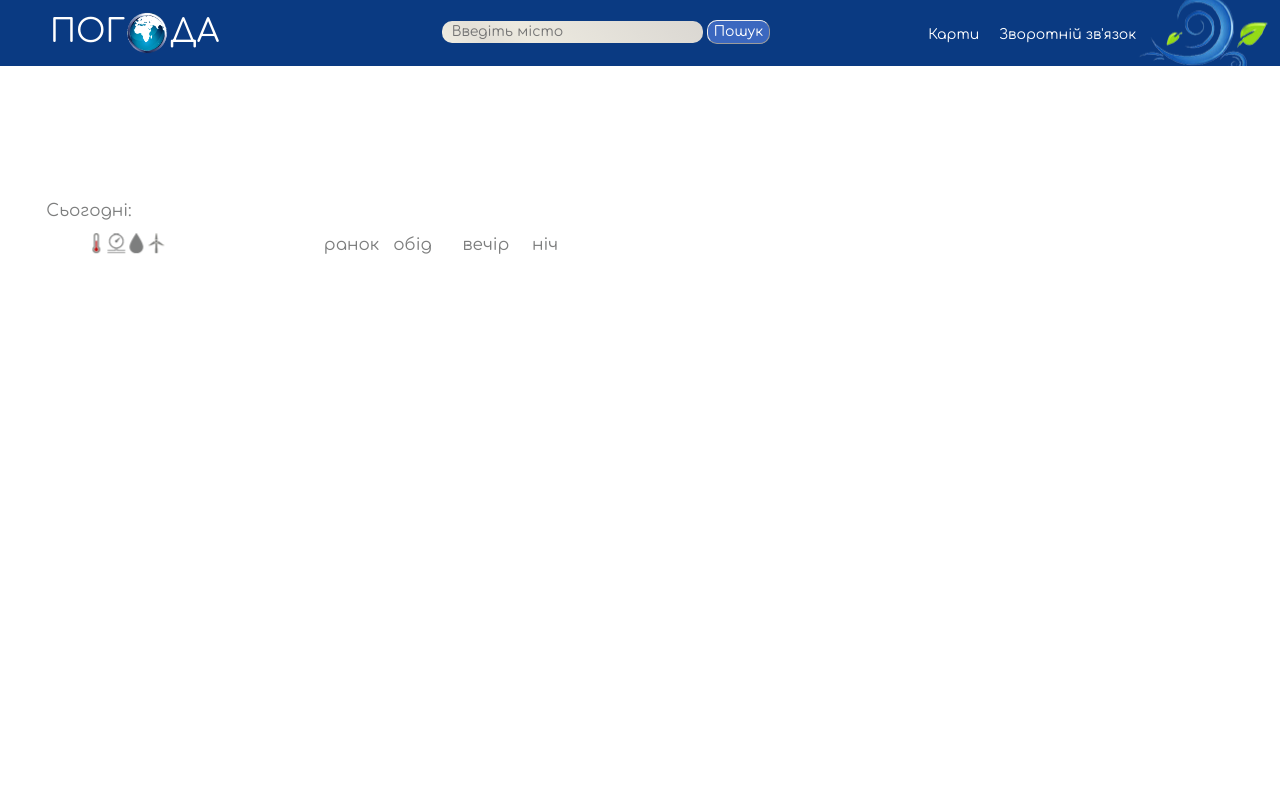
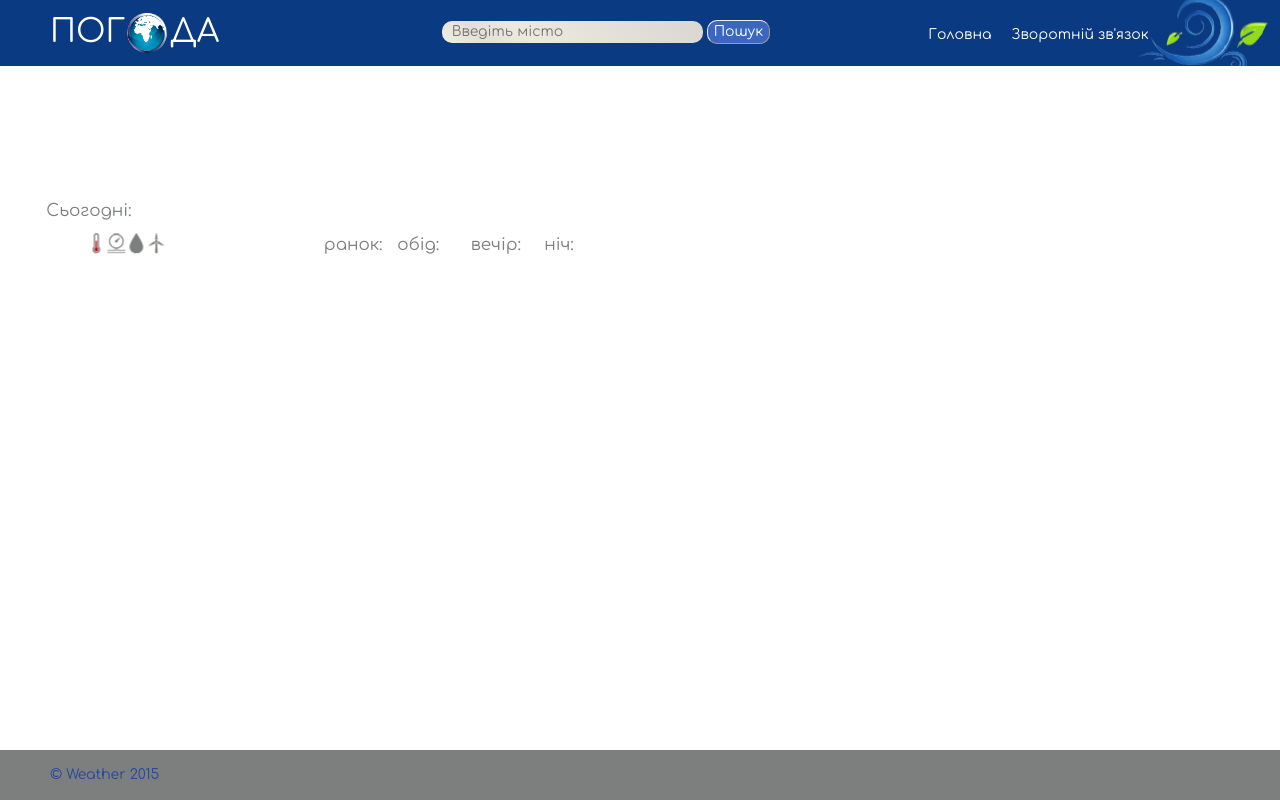
Before and after one commit to danafil/weatherApp, a plain HTML site: page index.html in a window 1280 px wide. Drawn offline with nearby package versions, Linux system fonts and the light colour scheme.

Commit message:
Fixed footer some script

```diff
--- a/css/stylesheets.css
+++ b/css/stylesheets.css
@@ -12,6 +12,16 @@ html, body {
 }
 body {
 	font-family: 'Comfortaa';
+}
+.wrapper {
+	height: 100%
+}
+.all {
+	min-height: 100%;
+	margin-bottom: -50px;
+}
+article {
+	padding-bottom: 50px;
 }
 header.header_group {
 	margin: 0;
@@ -157,16 +167,16 @@ div.today {
  	width: 20%;
  }
  #morning::before {
- 	content: "ранок ";
+ 	content: "ранок: ";
  }
  #noon::before {
- 	content: "обід ";
+ 	content: "обід: ";
  }
  #eve::before {
- 	content: "вечір ";
+ 	content: "вечір: ";
   }
  #night::before {
- 	content: "ніч ";
+ 	content: "ніч: ";
  }
  .horizontal {
 	width: 100%;
@@ -225,3 +235,9 @@ div.today {
 		padding: 0.4em;
 		font-size: 1.5em;
 }
+.last-element {
+	background-color: #7d7e7e;
+	color: #2847a3;
+	padding-left: 50px;
+	line-height: 50px;
+}
--- a/index.html
+++ b/index.html
@@ -10,6 +10,7 @@
 </head>
 <body>
 	<div class="wrapper">
+		<div class="all">
 			<header class="header_group row">
 				<h1 class="logo col-md-4">ПОГ<img src="images/logo.png" alt="o" width="45px"></img>ДА</h1>
 				<form class="col-md-4" action="#">
@@ -18,7 +19,7 @@
 				</form>
 				<nav class="top-menu col-md-4">
 			 		<ul class="menu">
-		 			<li><a href="#">Карти</a></li>
+			 			<li><a href="#">Головна</a></li>
 			 			<li><a href="#">Зворотній зв'язок</a></li>
 			 		</ul>
 			 	</nav>
@@ -27,7 +28,7 @@
 			 	<section class="forecast-wrapper">
 				 	<div class="row today">
 		 				<h2 class="city"><span id="location" ></span></h2>
-					<p>Сьогодні: <span id="today-icon"></span><p>
+						<p>Сьогодні:<span id="today-date"></span><span id="today-icon"></span><p>
 						<ul class="condition-today">
 							<li id="condition"></li>
 							<li id="temp"></li>
@@ -49,6 +50,8 @@
 				</section>
 			</article>
 		</div>
+		<footer class="last-element">&copy; Weather 2015<footer>
+	</div>
 		<script src="http://cdnjs.cloudflare.com/ajax/libs/jquery/1.9.1/jquery.min.js"></script>
         <script src="scripts/moment-with-locales.js"></script>
         <script src="scripts/weatherService.js"></script>
--- a/scripts/script.js
+++ b/scripts/script.js
@@ -23,6 +23,7 @@ $(function(){
 
         var today = data.list[0];
         populateCurrentDay(
+            moment(new Date(today.dt*1000 - offset)).format('D MMMM YYYY'),
             today.weather[0].icon,
             Math.round(today.temp.day) + '&deg;C',
             today.temp.morn + '&deg;C',
@@ -60,7 +61,8 @@ $(function(){
         weatherTable.append(markup); // Додаємо рядок до таблиці
     }
 
-    function populateCurrentDay(icon, temp, morn, day, eve, night, pressure, humidity, wind, condition){
+    function populateCurrentDay(todayDate, icon, temp, morn, day, eve, night, pressure, humidity, wind, condition){
+        $('#today-date').html(todayDate);
         $('#today-icon').html(getIcon(icon));
         $('#temp').html(temp);
         $('#morning').html(morn);
```
Lines whose indentation alone changed are shown as unchanged.
